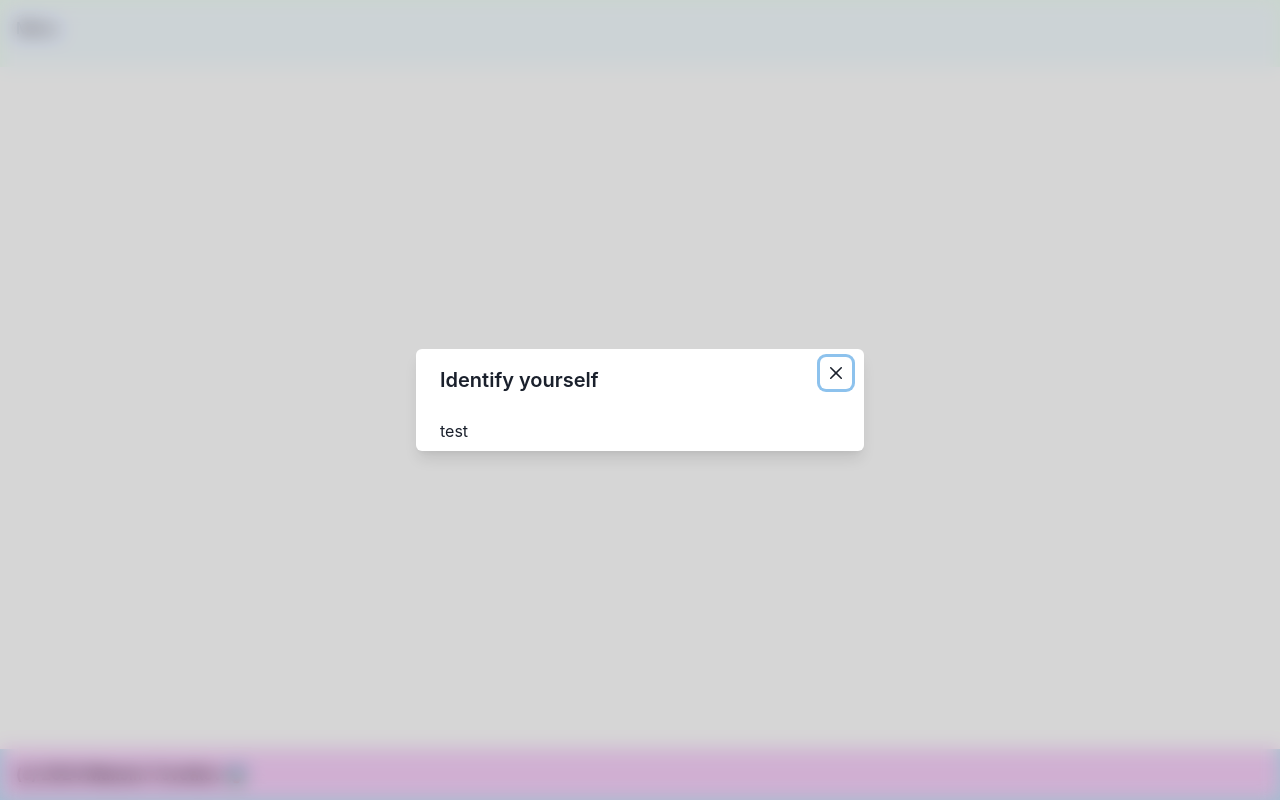
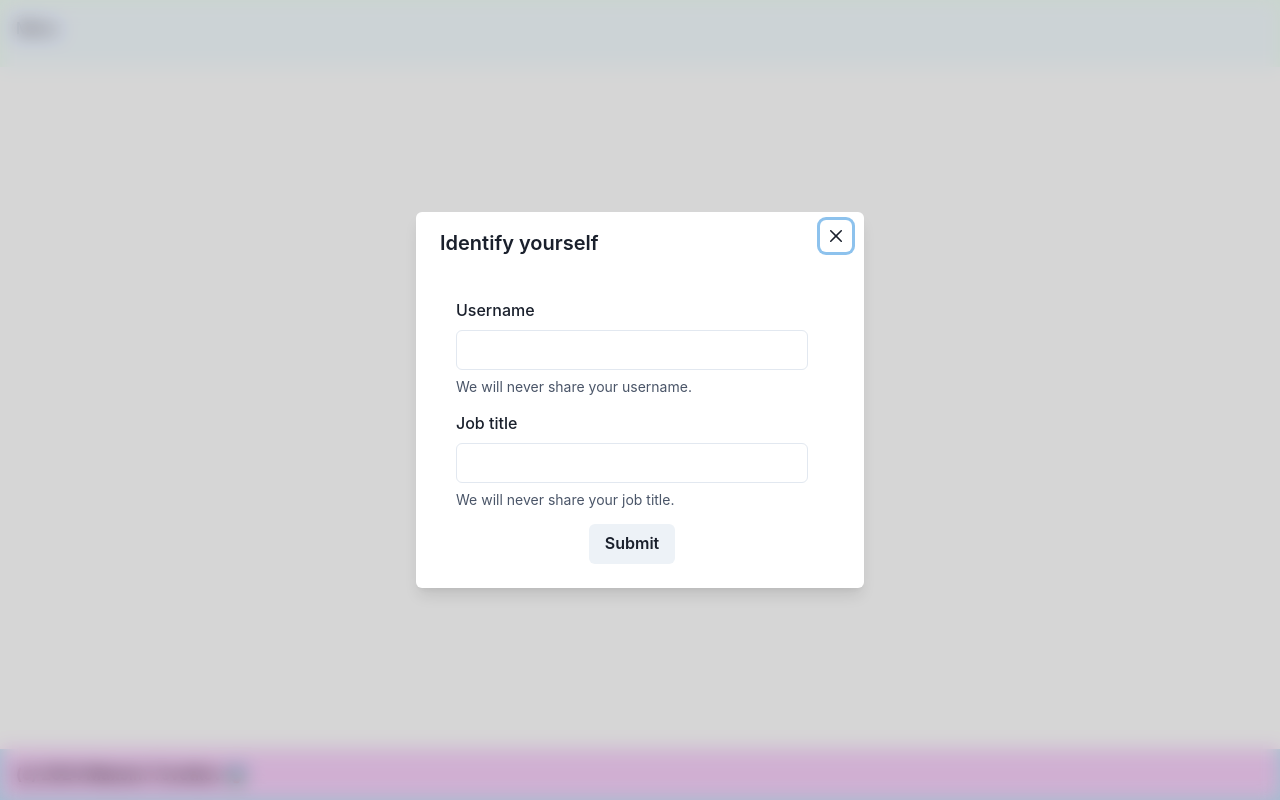
Before and after one commit to MaxFlower/rick-gallery-app, a Next.js app: page /information in a window 1280 px wide. Built offline with nearby package versions, Linux system fonts and the light colour scheme.

Commit message:
feat: create profile form and use it in modal

```diff
--- a/src/app/information/page.tsx
+++ b/src/app/information/page.tsx
@@ -2,6 +2,7 @@
 
 import { useEffect, useState } from 'react'
 import { useAppContext } from '../../hooks/context.hook'
+import ProfileForm from '../../components/profile-form'
 import MultifunctionalModal from '../../components/multifunctional-modal'
 
 export default function InformationPage() {
@@ -12,9 +13,13 @@ export default function InformationPage() {
         setIsIdentified(profile !== null && profile?.username !== '' && profile?.jobTitle !== '')
     }, [profile])
 
+    function handleSubmit(profileData) {
+        updateProfile(profileData)
+    }
+
     return (
         <MultifunctionalModal title='Identify yourself' opened={!isIdentified} isProtected={true}>
-            test
+            <ProfileForm btLabel='Submit' onSubmit={handleSubmit} />
         </MultifunctionalModal>
     )
 }
--- /dev/null
+++ b/src/components/profile-form.tsx
@@ -0,0 +1,35 @@
+'use client'
+
+import { Box, Button, FormControl, FormLabel, FormHelperText, Input, VStack } from '@chakra-ui/react'
+
+interface FormValue { username: string; jobTitle: string }
+
+export default function ProfileForm({ defaultValue = { username: '', jobTitle: '' }, btLabel, onSubmit }: { defaultValue?: FormValue, btLabel: string, onSubmit: (profileDate: FormValue) => void }) {
+    function formSubmit(e) {
+        e.preventDefault()
+        onSubmit({
+            username: e.target.elements['username'].value,
+            jobTitle: e.target.elements['jobTitle'].value,
+        })
+    }
+
+    return (
+        <Box w='sm' p={4}>
+            <form onSubmit={formSubmit} noValidate>
+                <VStack spacing={4}>
+                    <FormControl>
+                        <FormLabel>Username</FormLabel>
+                        <Input type='text' name='username' autoComplete='username' defaultValue={defaultValue.username} />
+                        <FormHelperText>We will never share your username.</FormHelperText>
+                    </FormControl>
+                    <FormControl>
+                        <FormLabel>Job title</FormLabel>
+                        <Input type='text' name='jobTitle' defaultValue={defaultValue.jobTitle} />
+                        <FormHelperText>We will never share your job title.</FormHelperText>
+                    </FormControl>
+                    <Button type='submit'>{btLabel}</Button>
+                </VStack>
+            </form>
+        </Box>
+    )
+}
```
